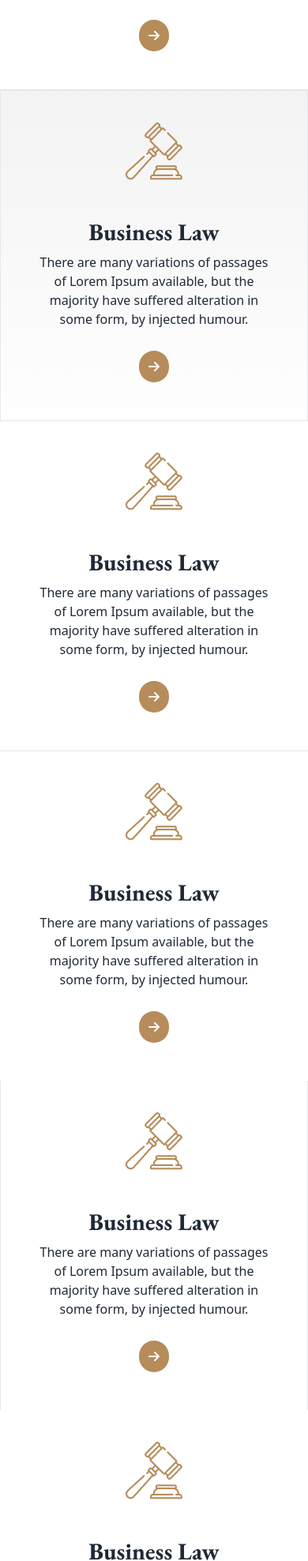
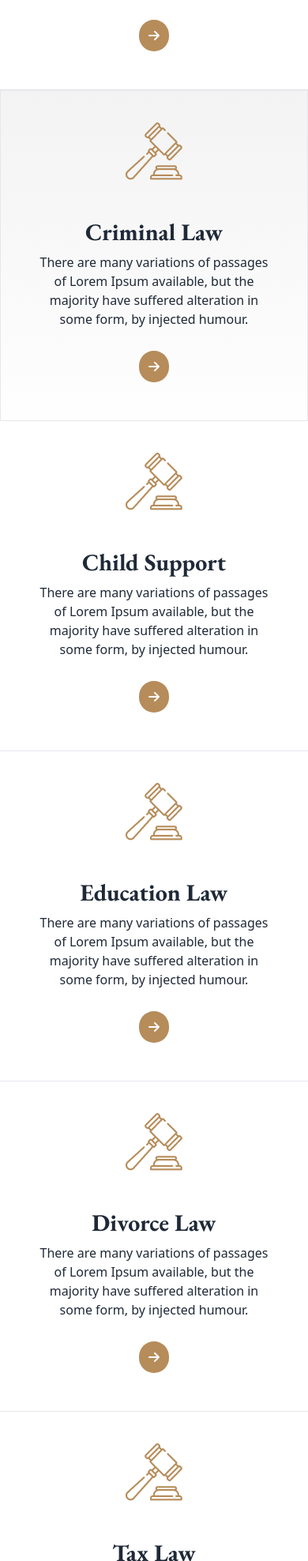
Before and after one commit to ignatius90/legal-solution-tailwind-daisyui, a plain HTML site: page index.html in a window 390 px wide. Shown: the part 1512-3488 px from the top of the page at 79% size. Drawn offline with nearby package versions, Linux system fonts and the light colour scheme.

Commit message:
legal practice responsive done

```diff
--- a/index.html
+++ b/index.html
@@ -130,7 +130,7 @@
             <img src="images/business.png" alt="Shoes" class="w-auto m-auto" />
           </figure>
           <div class="card-body p-12 items-center text-center">
-            <h2 class="card-title font-garamond text-3xl font-bold">Business Law</h2>
+            <h2 class="card-title font-garamond text-3xl font-bold">Criminal Law</h2>
             <p>There are many variations of passages of Lorem Ipsum available, but the majority have suffered alteration
               in some form,
               by injected humour.</p>
@@ -141,12 +141,12 @@
         </div>
 
         <!-- 3rd card -->
-        <div class=" w-[390px] border-b">
+        <div class="w-[390px] border-b md:border-b">
           <figure class="px-10 pt-10">
             <img src="images/business.png" alt="Shoes" class="w-auto m-auto" />
           </figure>
           <div class="card-body p-12 items-center text-center">
-            <h2 class="card-title font-garamond text-3xl font-bold">Business Law</h2>
+            <h2 class="card-title font-garamond text-3xl font-bold">Child Support</h2>
             <p>There are many variations of passages of Lorem Ipsum available, but the majority have suffered alteration
               in some form,
               by injected humour.</p>
@@ -157,12 +157,12 @@
         </div>
 
         <!-- 4th card -->
-        <div class=" bg-base-100 w-[390px]">
+        <div class=" border-b lg:border-b bg-base-100 w-[390px]">
           <figure class="px-10 pt-10">
             <img src="images/business.png" alt="Shoes" class="w-auto m-auto" />
           </figure>
           <div class="card-body p-12 items-center text-center">
-            <h2 class="card-title font-garamond text-3xl font-bold">Business Law</h2>
+            <h2 class="card-title font-garamond text-3xl font-bold">Education Law</h2>
             <p>There are many variations of passages of Lorem Ipsum available, but the majority have suffered alteration
               in some form,
               by injected humour.</p>
@@ -173,12 +173,12 @@
         </div>
 
         <!-- 5th card -->
-        <div class="border-x bg-base-100 w-[390px]">
+        <div class="lg:border-x border-b bg-base-100 w-[390px]">
           <figure class="px-10 pt-10">
             <img src="images/business.png" alt="Shoes" class="w-auto m-auto" />
           </figure>
           <div class="card-body p-12 items-center text-center">
-            <h2 class="card-title font-garamond text-3xl font-bold">Business Law</h2>
+            <h2 class="card-title font-garamond text-3xl font-bold">Divorce Law</h2>
             <p>There are many variations of passages of Lorem Ipsum available, but the majority have suffered alteration
               in some form,
               by injected humour.</p>
@@ -194,7 +194,7 @@
             <img src="images/business.png" alt="Shoes" class="w-auto m-auto" />
           </figure>
           <div class="card-body p-12 items-center text-center">
-            <h2 class="card-title font-garamond text-3xl font-bold">Business Law</h2>
+            <h2 class="card-title font-garamond text-3xl font-bold">Tax Law</h2>
             <p>There are many variations of passages of Lorem Ipsum available, but the majority have suffered alteration
               in some form,
               by injected humour.</p>
```
